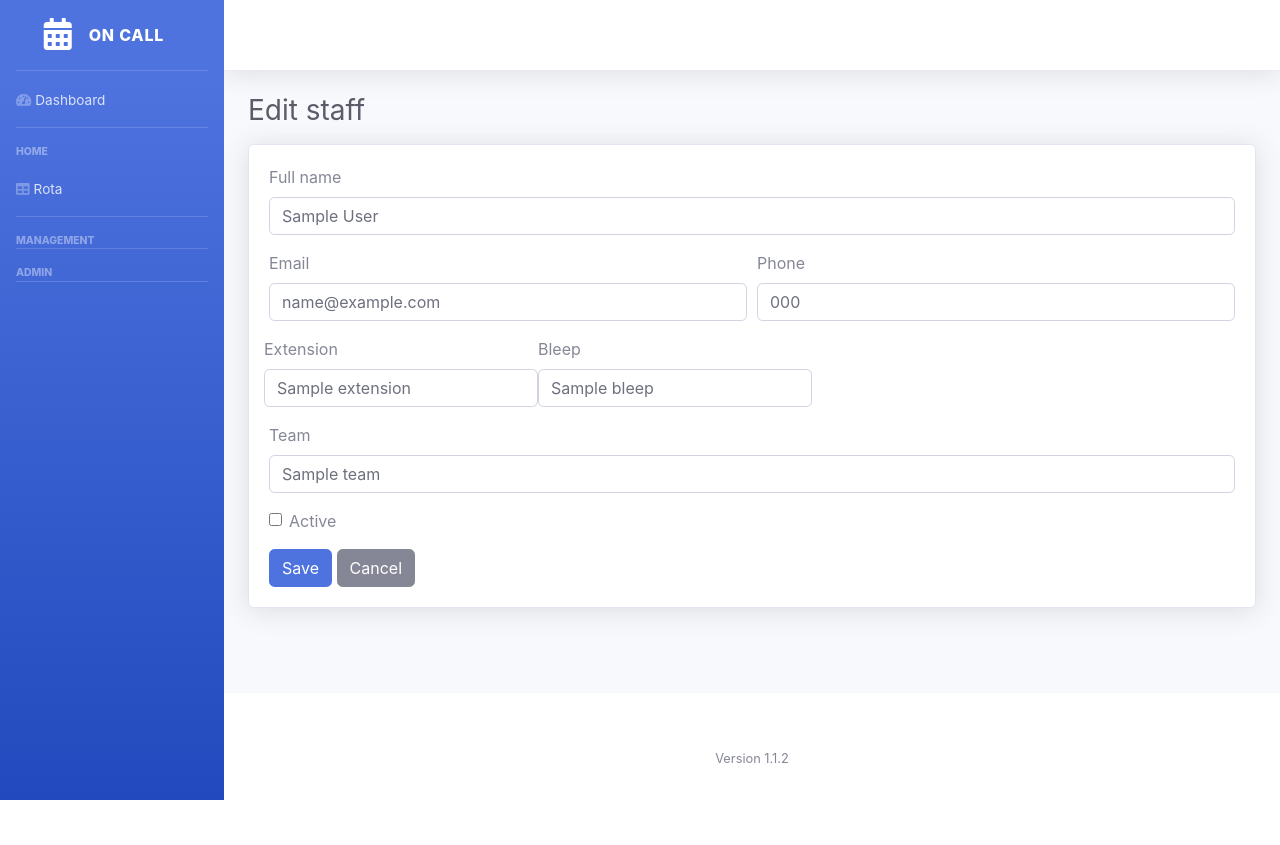
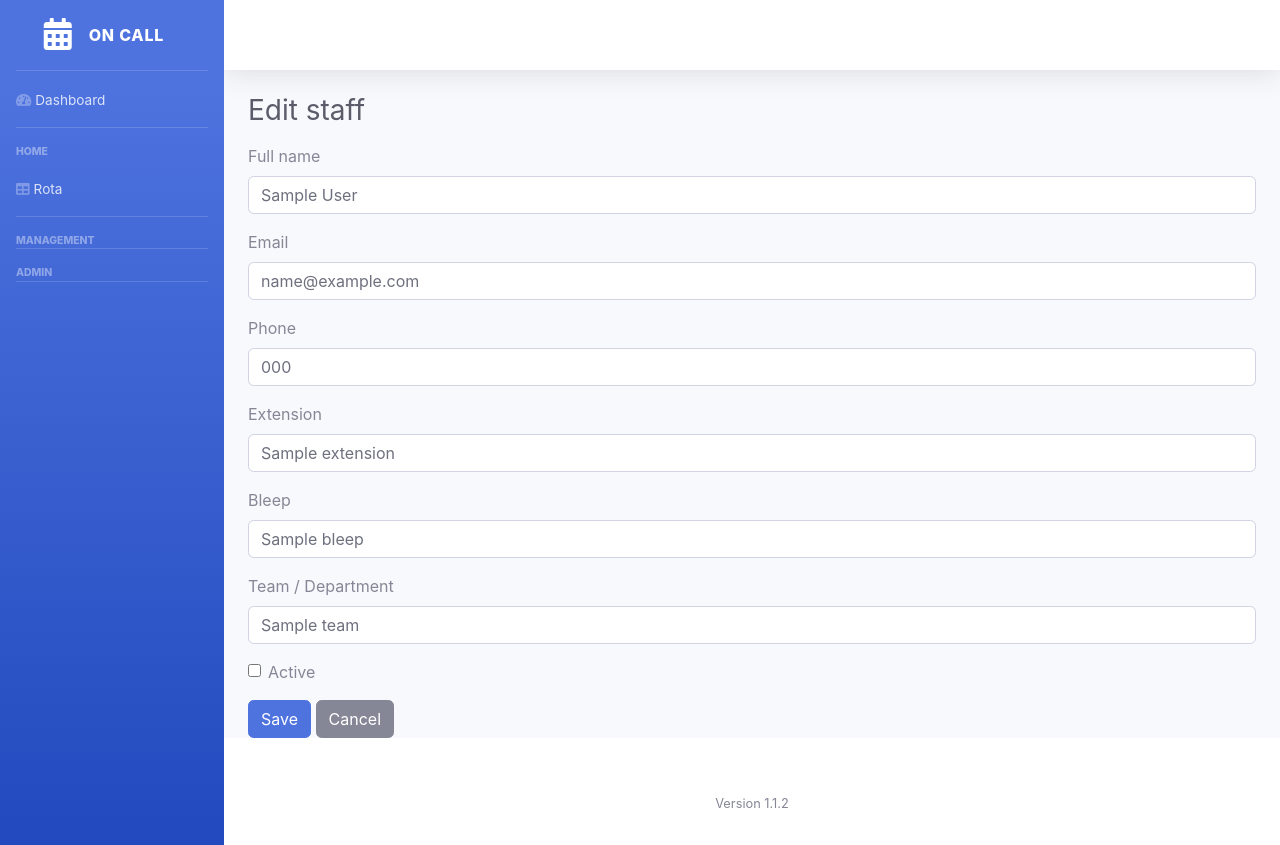
Before and after one commit to anthonyhales/TrackRota, a FastAPI app: template app/templates/staff_form.html in a window 1280 px wide. Before the commit the page ends 800 px from the top, so only its background shows below. Run offline with FastAPI, Linux system fonts and the light colour scheme; the template is opened without the code that fills it: most values are stand-ins (such as "Sample title", 1, 10 or a date in 2020); parts of the project's set-up code (start-up, migrations or seed data) failed here and were passed over; some libraries are stand-ins or nearby versions.

Commit message:
Update staff_form.html

```diff
--- a/app/templates/staff_form.html
+++ b/app/templates/staff_form.html
@@ -1,52 +1,65 @@
 {% extends "layout.html" %}
 {% block content %}
-<h1 class="h3 mb-3 text-gray-800">{{ "Edit staff" if staff_member else "Add staff" }}</h1>
 
-<div class="card shadow">
-  <div class="card-body">
-    <form method="post" action="{{ '/staff/' ~ staff_member.id if staff_member else '/staff/new' }}">
+<h1 class="h3 mb-3 text-gray-800">
+  {% if staff_member %}Edit staff{% else %}New staff{% endif %}
+</h1>
+
+<form method="post">
   <div class="form-group">
     <label>Full name</label>
-        <input class="form-control" name="full_name" required value="{{ staff_member.full_name if staff_member else '' }}">
+    <input class="form-control"
+           name="full_name"
+           required
+           value="{{ staff_member.full_name if staff_member else '' }}">
   </div>
 
-      <div class="form-row">
-        <div class="form-group col-md-6">
+  <div class="form-group">
     <label>Email</label>
-          <input class="form-control" name="email" type="email" value="{{ staff_member.email if staff_member else '' }}">
+    <input class="form-control"
+           name="email"
+           value="{{ staff_member.email if staff_member else '' }}">
   </div>
-        <div class="form-group col-md-6">
+
+  <div class="form-group">
     <label>Phone</label>
-          <input class="form-control" name="phone" value="{{ staff_member.phone if staff_member else '' }}">
+    <input class="form-control"
+           name="phone"
+           value="{{ staff_member.phone if staff_member else '' }}">
   </div>
+
   <div class="form-group">
     <label>Extension</label>
-          <input class="form-control" name="extension" value="{{ s.extension or '' }}">
+    <input class="form-control"
+           name="extension"
+           value="{{ staff_member.extension if staff_member else '' }}">
   </div>
 
   <div class="form-group">
     <label>Bleep</label>
-  <input class="form-control" name="bleep" value="{{ s.bleep or '' }}">
-</div>
+    <input class="form-control"
+           name="bleep"
+           value="{{ staff_member.bleep if staff_member else '' }}">
   </div>
 
   <div class="form-group">
-        <label>Team</label>
-        <input class="form-control" name="team" value="{{ staff_member.team if staff_member else '' }}">
+    <label>Team / Department</label>
+    <input class="form-control"
+           name="team"
+           value="{{ staff_member.team if staff_member else '' }}">
   </div>
 
   <div class="form-group form-check">
-        {% if staff_member and not staff_member.active %}
-          <input type="checkbox" class="form-check-input" id="activeCheck" name="active">
-        {% else %}
-          <input type="checkbox" class="form-check-input" id="activeCheck" name="active" checked>
-        {% endif %}
-        <label class="form-check-label" for="activeCheck">Active</label>
+    <input type="checkbox"
+           class="form-check-input"
+           id="active"
+           name="active"
+           {% if staff_member is none or staff_member.active %}checked{% endif %}>
+    <label class="form-check-label" for="active">Active</label>
   </div>
 
   <button class="btn btn-primary" type="submit">Save</button>
   <a class="btn btn-secondary" href="/staff">Cancel</a>
 </form>
-  </div>
-</div>
+
 {% endblock %}
```
Lines whose indentation alone changed are shown as unchanged.
